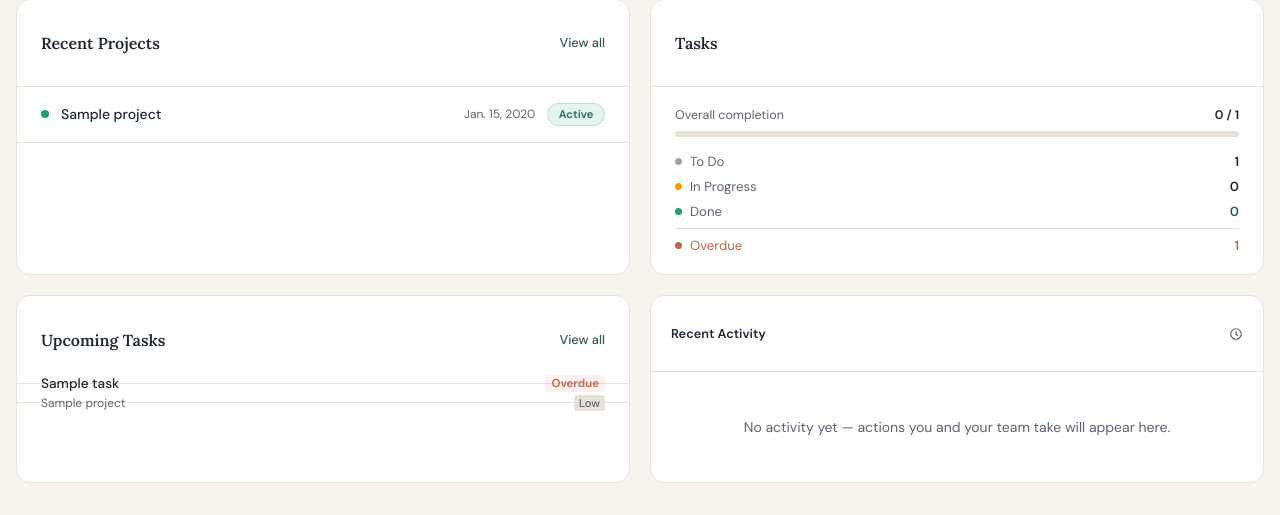
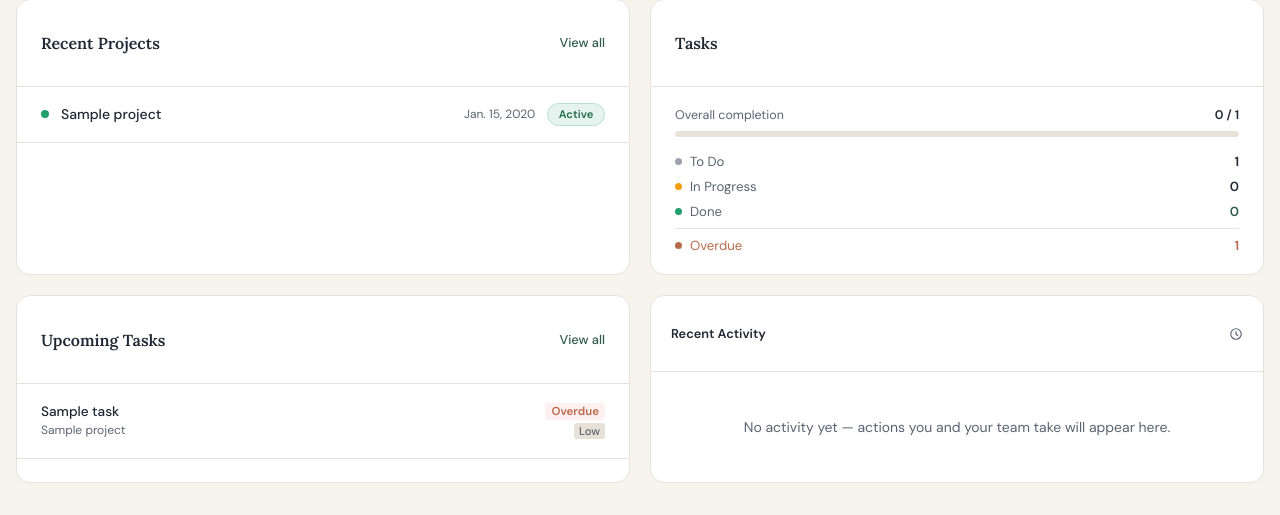
Before and after one commit to israel-omotayo/Planforge, a Django app: page /dashboard/ in a window 1280 px wide. Shown: the part 399-914 px from the top of the page. Run offline with Django 5.2, Linux system fonts and the light colour scheme; a user stored in the database is signed in; tables that the repository leaves empty hold one stand-in row (values such as "Sample post"); grey boxes marked "Sample" are stand-in pictures; data that the repository does not hold is empty; parts of the project's set-up code (start-up, migrations or seed data) failed here and were passed over.

Commit message:
Fixed dashboard.html

```diff
--- a/templates/dashboard.html
+++ b/templates/dashboard.html
@@ -182,8 +182,7 @@
         {% for task in upcoming_tasks|slice:":5" %}
           {% with days_left=task.due_date|timeuntil %}
 
-          <li style="border-bottom:1px solid var(--border); height: 20%; display: flex; flex-shrink: 0;">
-
+          <li style="border-bottom:1px solid var(--border); height: 20%; min-height: 75px; display: flex; flex-shrink: 0;">
             <a href="{% url 'projects:detail' project_uuid=task.project.uuid %}"
               style="display:flex; align-items:center; justify-content:space-between;
                     padding:0 1.5rem; text-decoration:none; gap:1rem;
```
